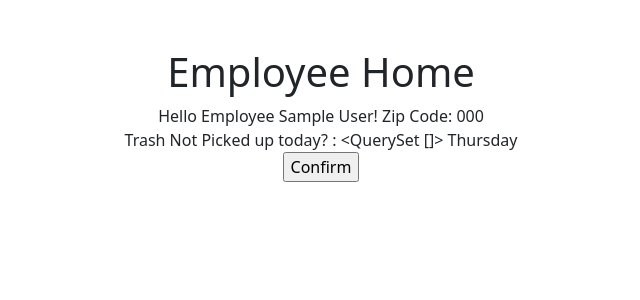
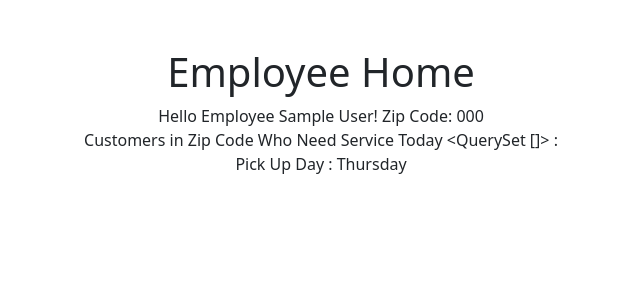
Before and after one commit to stevenpfaff/trash_collector_project, a Django app: page /employees/ in a window 1280 px wide. Shown: the part 56-356 px from the top of the page, without its empty margins (319-959 px from the left). Run offline with Django 3.2, Linux system fonts and the light colour scheme; a user stored in the database is signed in; tables that the repository leaves empty hold one stand-in row (values such as "Sample post").

Commit message:
20 point user story done

```diff
--- a/trash_collector/employees/templates/employees/index.html
+++ b/trash_collector/employees/templates/employees/index.html
@@ -1,11 +1,18 @@
 {% extends 'base.html' %}
+
 {% block title %}{% block header %} Employee Home {% endblock %}{% endblock %}
+
 {% block content %}
   {% if user.is_authenticated %}
         Hello Employee {{ logged_in_employee.name }}!
         Zip Code: {{logged_in_employee.zip_code }}<br />
-        <div> Trash Not Picked up today? : {{non_picked_up_trash }} {{specific_day }}</div>
-        <input type="submit" value="Confirm">
+        <div> Customers in Zip Code Who Need Service Today {{non_picked_up_trash}} :
+        </div>
+        <div> Pick Up Day : {{specific_day}}
+
+
+
+
   {% else %}
     <p>You are at the employee index, but you are not logged in.</p>
     <a href="{% url 'login' %}">Log In</a>
--- a/trash_collector/templates/base.html
+++ b/trash_collector/templates/base.html
@@ -10,7 +10,7 @@
   <nav class="navbar navbar-expand-lg navbar-light bg-light">
     <a class="navbar-brand" href="#">Trash Collector</a>
     <div class="navbar-nav">
-    {% block navbar %}<a class="nav-item nav-link" href="{% url 'employees:edit_profile' %}">Edit Profile</a>{% endblock %}
+    {% block navbar %}<a class="nav-item nav-link" href="{% url 'employees:edit_employee_profile' %}">Edit Profile</a>{% endblock %}
     <a class="nav-item nav-link" href="{% url 'logout' %}">Log Out</a>
     </div>
   </nav>
```
